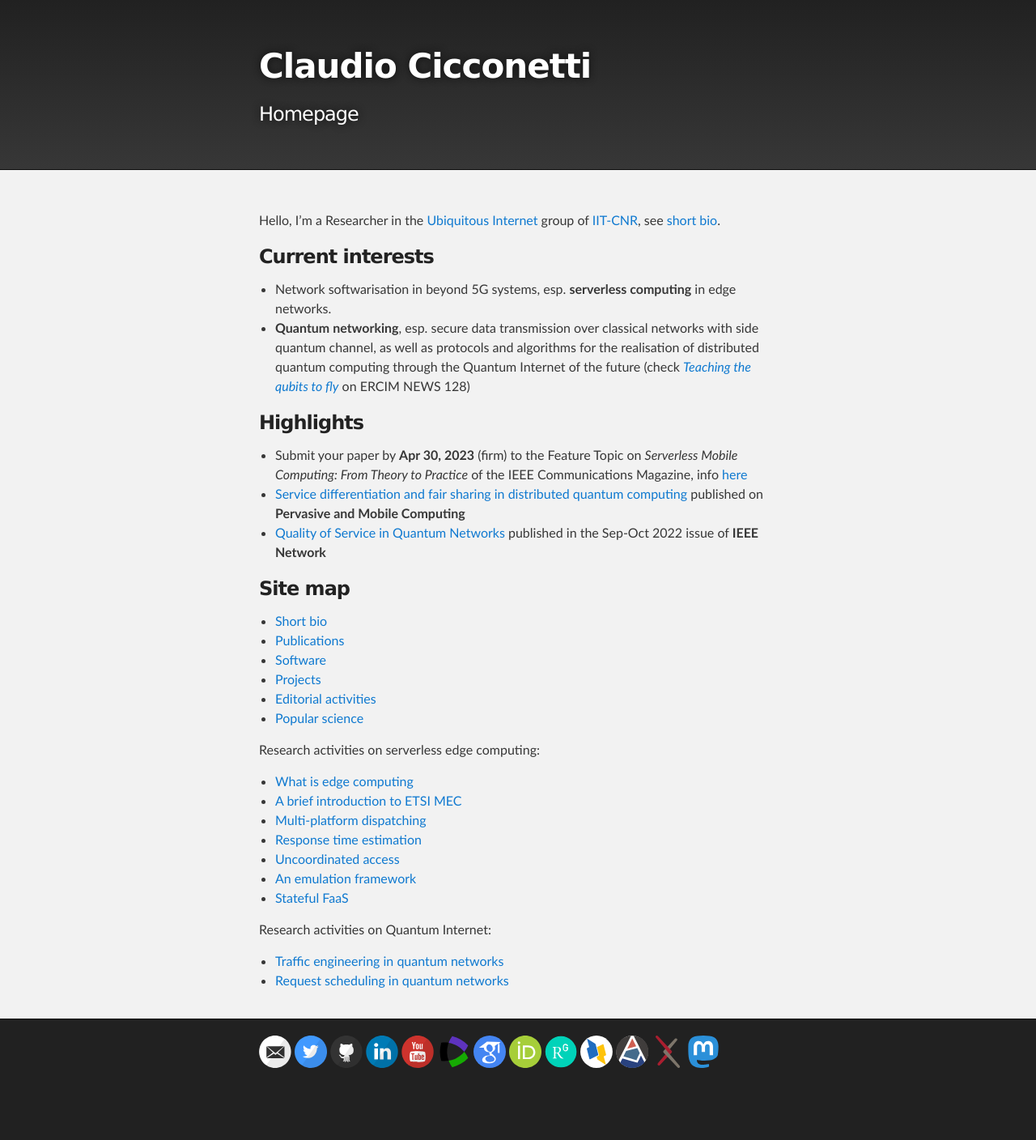
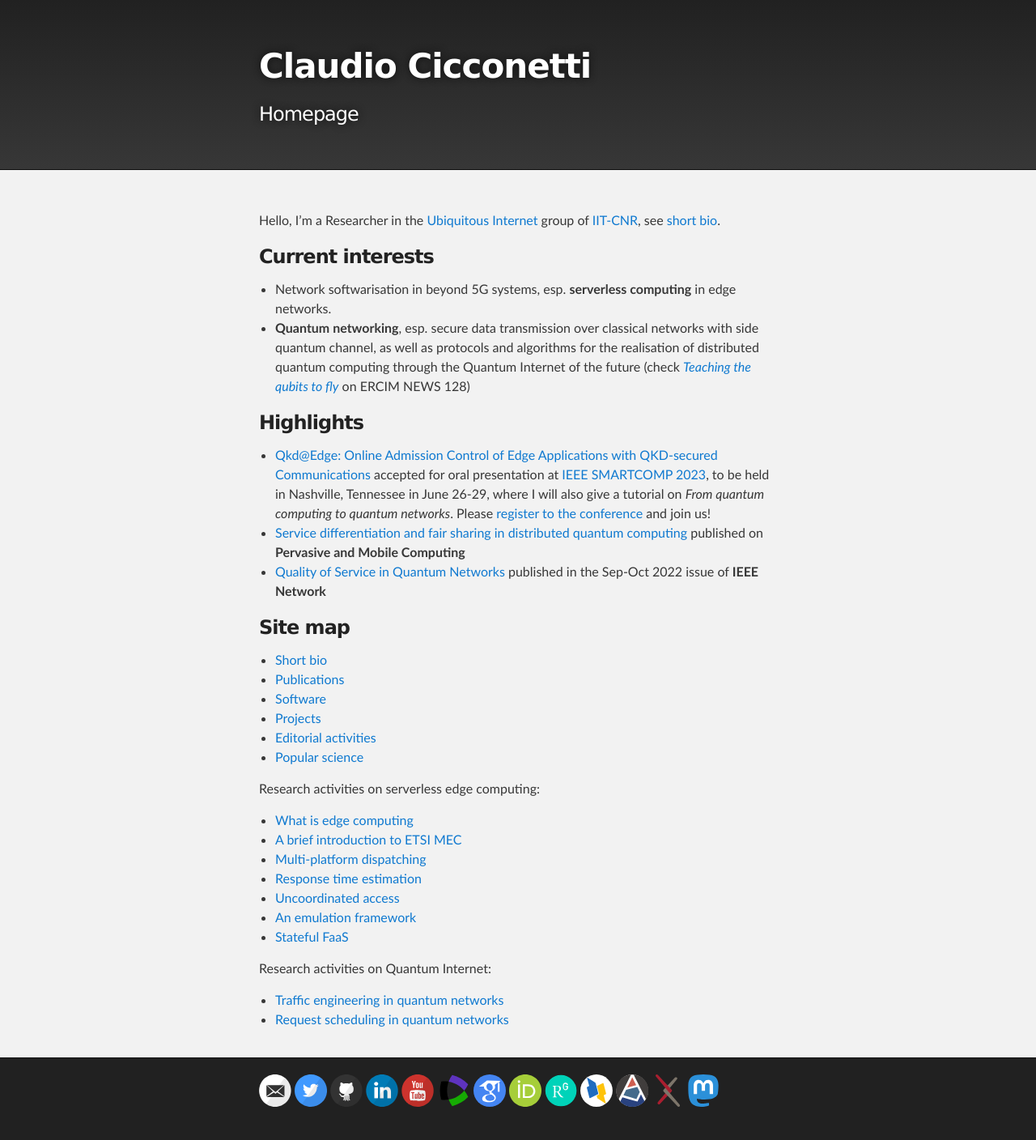
Before and after one commit to ccicconetti/ccicconetti.github.io, a Jekyll site: the page built from index.md, in a window 1280 px wide. Shown: the whole page at 81% size. Built offline with Jekyll 4.4.1, drawn with Linux system fonts in a browser that asks for light colours; before the commit the page ends 1360 px from its top, so only the background shows below that.

Commit message:
Add SMARTCOMP 2023 paper

```diff
--- a/index.md
+++ b/index.md
@@ -12,7 +12,7 @@ Hello, I'm a Researcher in the [Ubiquitous Internet](https://ui.iit.cnr.it/en/)
 
 ### Highlights
 
-- Submit your paper by **Apr 30, 2023** (firm) to the Feature Topic on _Serverless Mobile Computing: From Theory to Practice_ of the IEEE Communications Magazine, info [here]( https://www.comsoc.org/publications/magazines/ieee-communications-magazine/cfp/serverless-mobile-computing-theory-practice)
+- [Qkd@Edge: Online Admission Control of Edge Applications with QKD-secured Communications](https://arxiv.org/abs/2305.02015) accepted for oral presentation at [IEEE SMARTCOMP 2023](https://smartcomp.isis.vanderbilt.edu/), to be held in Nashville, Tennessee in June 26-29, where I will also give a tutorial on _From quantum computing to quantum networks_. Please [register to the conference](https://smartcomp.isis.vanderbilt.edu/index.html#registration) and join us!
 - [Service differentiation and fair sharing in distributed quantum computing](https://doi.org/10.1016/j.pmcj.2023.101758) published on **Pervasive and Mobile Computing**
 - [Quality of Service in Quantum Networks](https://ieeexplore.ieee.org/document/9964002) published in the Sep-Oct 2022 issue of **IEEE Network**
 
```
Also changed, not shown: publications.md (+1 -0 lines).
